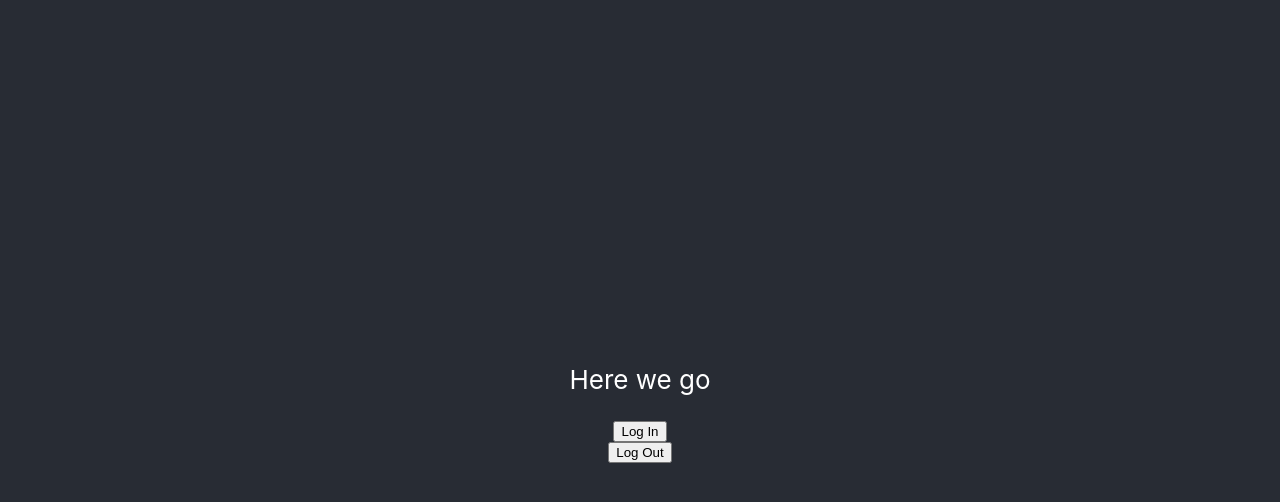
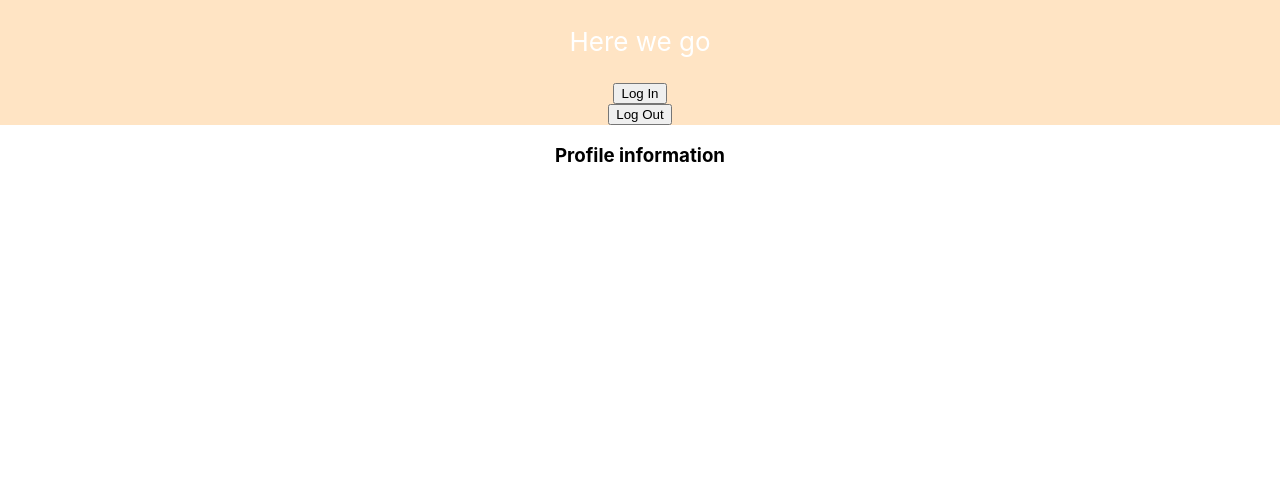
Before and after one commit to KBora/crypto-club-fe, a React (Create React App) app: page / in a window 1280 px wide. Shown: the top 502 px of the page. Built offline with nearby package versions, Linux system fonts and the light colour scheme.

Commit message:
Add profile information

```diff
--- a/src/App.css
+++ b/src/App.css
@@ -14,8 +14,7 @@
 }
 
 .App-header {
-  background-color: #282c34;
-  min-height: 100vh;
+  background-color: bisque;
   display: flex;
   flex-direction: column;
   align-items: center;
--- a/src/App.js
+++ b/src/App.js
@@ -1,6 +1,7 @@
 import './App.css';
 import LoginButton from './components/LoginButton';
 import LogoutButton from './components/LogoutButton';
+import Profile from './components/Profile';
 
 function App() {
   return (
@@ -12,6 +13,8 @@ function App() {
         <LoginButton></LoginButton>
         <LogoutButton></LogoutButton>
       </header>
+      <h3>Profile information</h3>
+      <Profile></Profile>
     </div>
   );
 }
--- /dev/null
+++ b/src/components/Profile.js
@@ -0,0 +1,22 @@
+import React from "react";
+import { useAuth0 } from "@auth0/auth0-react";
+
+const Profile = () => {
+  const { user, isAuthenticated, isLoading } = useAuth0();
+
+  if (isLoading) {
+    return <div>Loading ...</div>;
+  }
+
+  return (
+    isAuthenticated && (
+      <div>
+        <img src={user.picture} alt={user.name} />
+        <h2>{user.name}</h2>
+        <p>{user.email}</p>
+      </div>
+    )
+  );
+};
+
+export default Profile;
```
